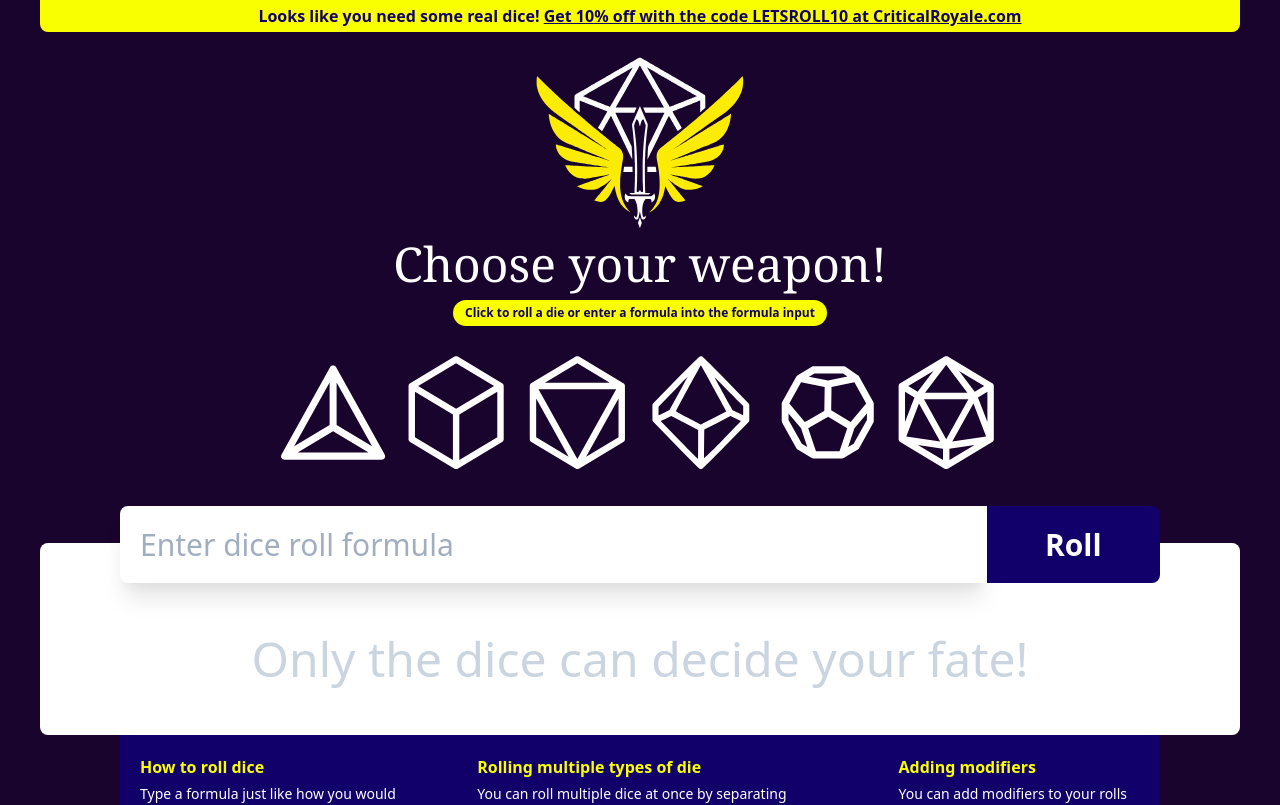
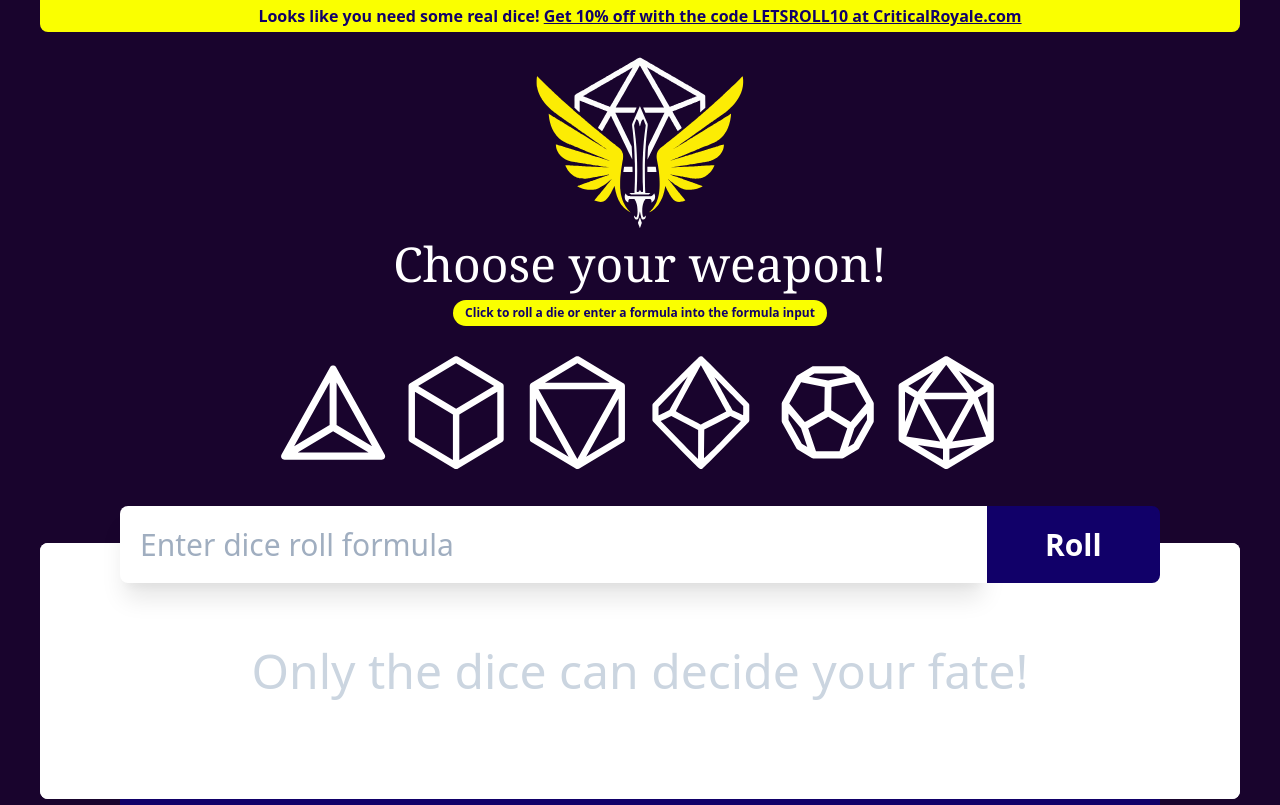
Before and after one commit to amorriscode/critical-royale-dice-roller, a Next.js app: page / in a window 1280 px wide. Shown: the top 805 px of the page. Built offline with nearby package versions, Linux system fonts and the light colour scheme; what random-org would draw is missing.

Commit message:
Fix dice tray spacing

```diff
--- a/pages/index.js
+++ b/pages/index.js
@@ -156,7 +156,7 @@ export default function Home() {
           </div>
 
           <div className="flex flex-col items-center">
-            <div className="relative z-10 w-full flex flex-col items-center">
+            <div className="relative z-20 w-full flex flex-col items-center">
               <form className="w-full px-5 md:px-20" onSubmit={(e) => {
                 e.preventDefault();
                 rollDice(e.target[0].value);
@@ -188,15 +188,16 @@ export default function Home() {
             </div>
 
             <div className="-mt-10 w-full text-cr-blue">
-              <div className="w-full pt-20 pb-10 flex flex-col justify-center items-center bg-white rounded-lg relative">
+              <div className="w-full pt-20 pb-10 flex flex-col justify-center items-center bg-white rounded-lg relative h-64">
                 {
                   isRolling && (
-                    <div className="absolute top-0 bottom-0 left-0 right-0 flex justify-center items-center text-6xl bg-white rounded-lg">
+                    <div className="z-10 absolute top-0 bottom-0 left-0 right-0 flex justify-center items-center text-6xl bg-white rounded-lg">
                       Rolling...
                     </div>
                   )
                 }
 
+                <div className="absolute top-0 bottom-0 left-0 right-0 flex flex-col justify-center items-center text-6xl bg-white rounded-lg">
                   {
                     result
                     ? (
@@ -216,6 +217,7 @@ export default function Home() {
                       </div>
                     )
                   }
+                </div>
               </div>
             </div>
 
```
Lines whose indentation alone changed are shown as unchanged.
